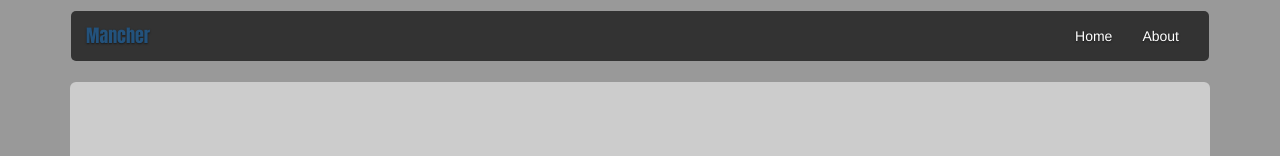
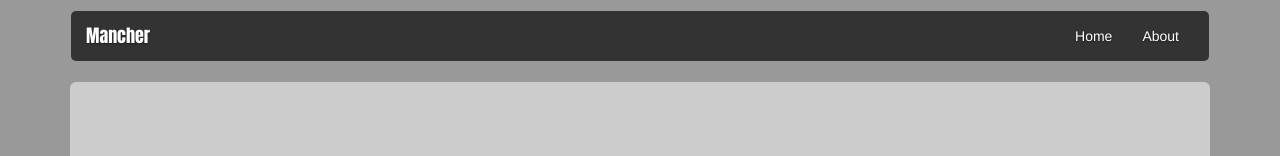
Before and after one commit to MancherKeith/MancherKeith.github.io, a plain HTML site: page index.html in a window 1280 px wide. In both pictures the pointer is over the link "Mancher". Shown: the top 156 px of the page. Drawn offline with Linux system fonts and the light colour scheme.

Commit message:
2015.6.21-20:20

```diff
--- a/css/mancher.css
+++ b/css/mancher.css
@@ -1,6 +1,3 @@
-/*
- * Globals
- */
 
 /* Links */
 a {
@@ -8,15 +5,13 @@ a {
 }
 a:focus,
 a:hover {
-  color: #skyblue;
+	color: #skyblue;
 }
-
 /* Custom default button */
 
 /*
  * Base structure
  */
-
 html,
 body {
   height: 100%;
@@ -43,6 +38,11 @@ body {
 	color: lightskyblue;
 	font-family: Impact;
 }
+.navbar-brand:focus,
+.navbar-brand:hover {
+	color: #fff;
+}
+
 .jumbotron {
 	text-align: start;
 	color: #fff;
```
